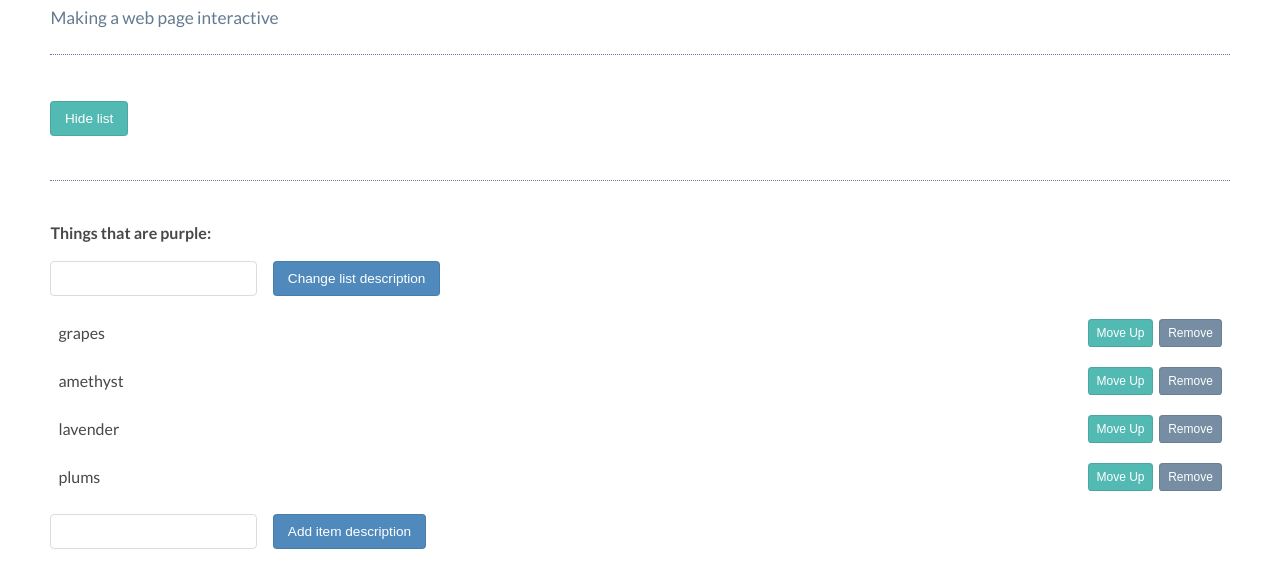
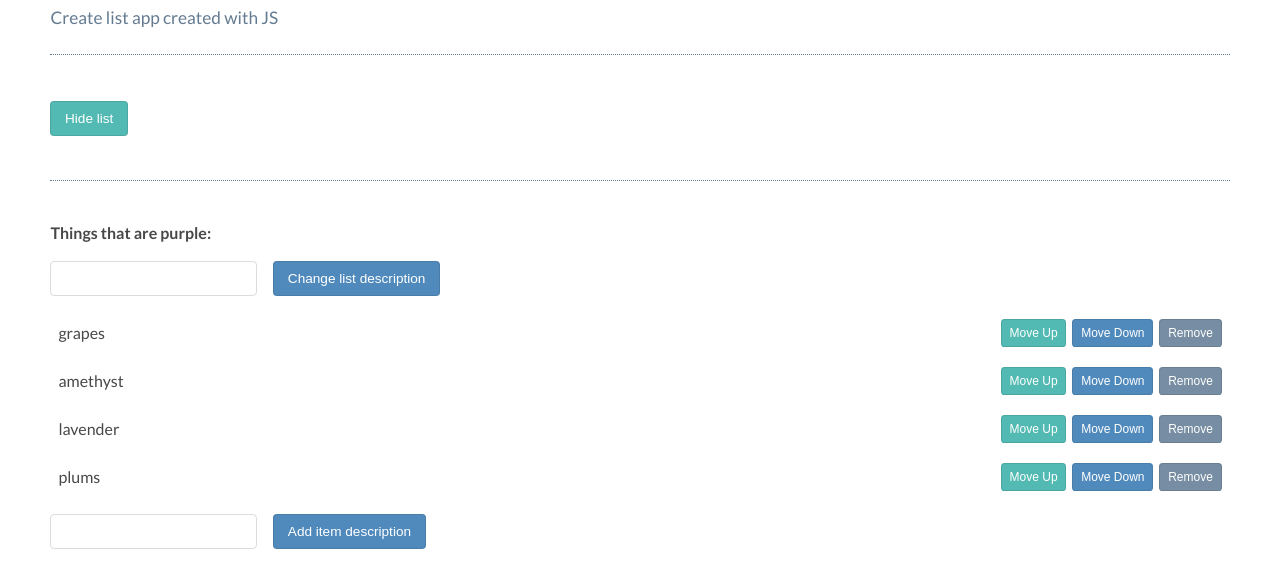
Before and after one commit to nuricodes/Treehouse, a plain HTML site: page practice/DOM-manipulation/index.html in a window 1280 px wide. Shown: the part 88-676 px from the top of the page. Drawn offline with Linux system fonts and the light colour scheme.

Commit message:
travesed and manipulated the dom

```diff
--- a/practice/DOM-manipulation/app.js
+++ b/practice/DOM-manipulation/app.js
@@ -7,8 +7,29 @@ const descriptionButton = document.querySelector('button.description');
 const listUL = document.querySelector('ul');
 const addItemInput = document.querySelector('input.addItemInput');
 const addItemButton = document.querySelector('button.addItemButton');
-// const removeItemButton = document.querySelector('button.removeItemButton');
+const lis = listUL.children;
 
+
+const attachListItemButtons = (li) => {
+  let up = document.createElement('button');
+  up.className = 'up';
+  up.textContent = 'Move Up';
+  li.appendChild(up);
+
+  let down = document.createElement('button');
+  down.className = 'down';
+  down.textContent = 'Move Down';
+  li.appendChild(down);
+
+  let remove = document.createElement('button');
+  remove.className = 'remove';
+  remove.textContent = 'Remove';
+  li.appendChild(remove);
+}
+
+for (let i = 0; i < lis.length; i++) {
+  attachListItemButtons(lis[i]);
+}
 
 // Move up & remove button
 // on the variable containing the ul add an event listener
@@ -38,10 +59,18 @@ listUL.addEventListener('click', (event) => {
         ul.insertBefore(li, prevLi)
       }
     }
+    if (event.target.className = 'down') {
+      // get parent of nested button
+      let li = event.target.parentNode;
+      let nextLi = li.nextElementSibling;
+      let ul = li.parentNode;
+      if (nextLi) {
+        // bc there is no .insertAfter put the li sibling BEFORE the li when we move down
+        ul.insertBefore(nextLi, li)
+      }
+    }
   }
-})
-
-
+});
 
 // toggleList button
 // to the toggleList button add the following event
@@ -60,21 +89,14 @@ descriptionButton.addEventListener('click', () => {
   descriptionInput.value = '';
 })
 
+
+// Add items button
 addItemButton.addEventListener('click', () => {
   //store element you want to append to in variable so we can access later
   let ul = document.getElementsByTagName('ul')[0];
   let li = document.createElement('li');
   li.textContent = addItemInput.value;
+  attachListItemButtons(li);
   ul.appendChild(li);
   addItemInput.value = '';
 })
-
-// removeItemButton.addEventListener('click', () => {
-//   //store element you want to append to in variable so we can access later
-//   let ul = document.getElementsByTagName('ul')[0];
-//   // selects the last li
-//   let li = document.querySelector('li:last-child');
-//   // selects the last li
-//   ul.removeChild(li);
-
-// })
--- a/practice/DOM-manipulation/index.html
+++ b/practice/DOM-manipulation/index.html
@@ -9,29 +9,17 @@
 
 <body>
   <h1 id="myHeading">JavaScript and the DOM</h1>
-  <p>Making a web page interactive</p>
+  <p>Create list app created with JS</p>
   <button id="toggleList">Hide list</button>
   <div class="list">
     <p class="description">Things that are purple:</p>
     <input type="text" class="description">
     <button class="description">Change list description</button>
     <ul>
-      <li>grapes
-        <button>Move Up</button>
-        <button>Remove</button>
-      </li>
-      <li>amethyst
-        <button class="up">Move Up</button>
-        <button class="remove">Remove</button>
-      </li>
-      <li>lavender
-        <button class="up">Move Up</button>
-        <button class="remove">Remove</button>
-      </li>
-      <li>plums
-        <button class="up">Move Up</button>
-        <button class="remove">Remove</button>
-      </li>
+      <li>grapes</li>
+      <li>amethyst</li>
+      <li>lavender</li>
+      <li>plums</li>
     </ul>
     <input type="text" class="addItemInput">
     <button class="addItemButton">Add item description</button>
```
